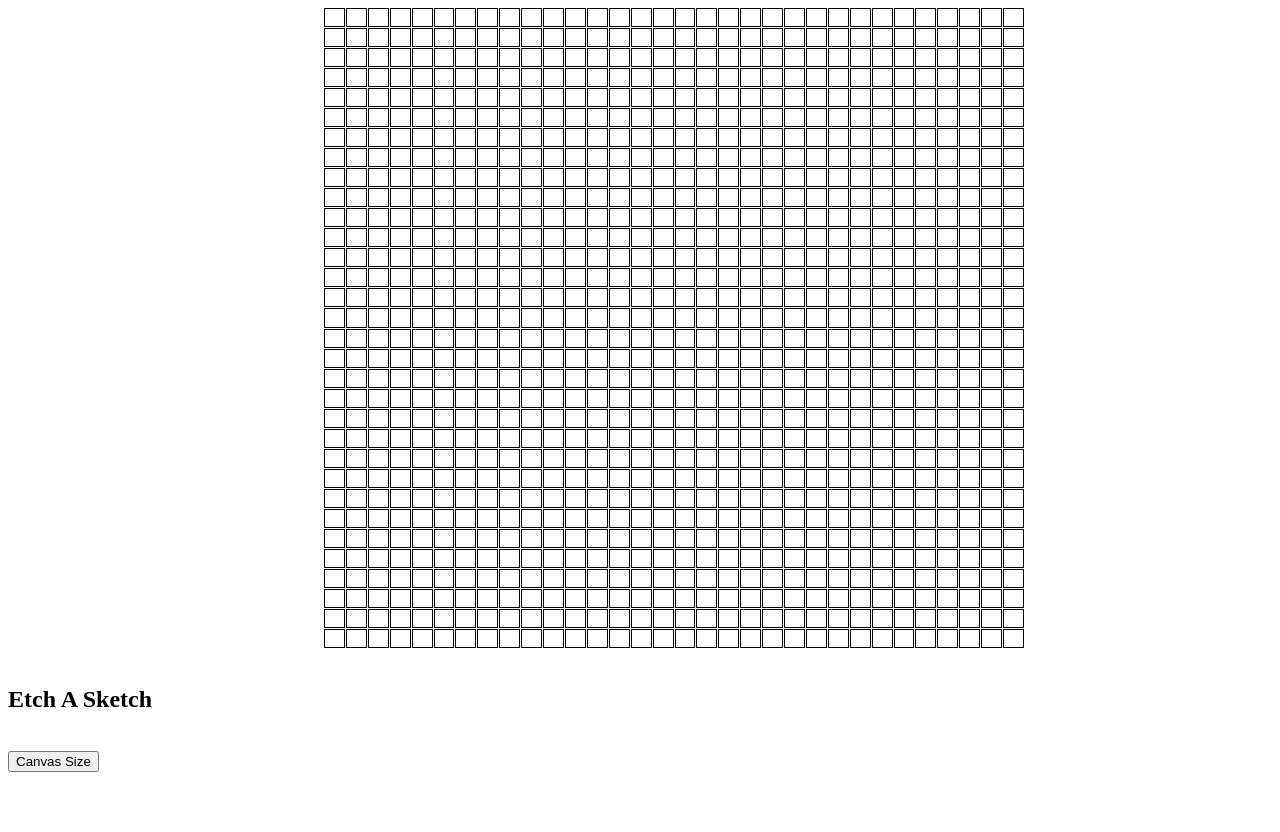
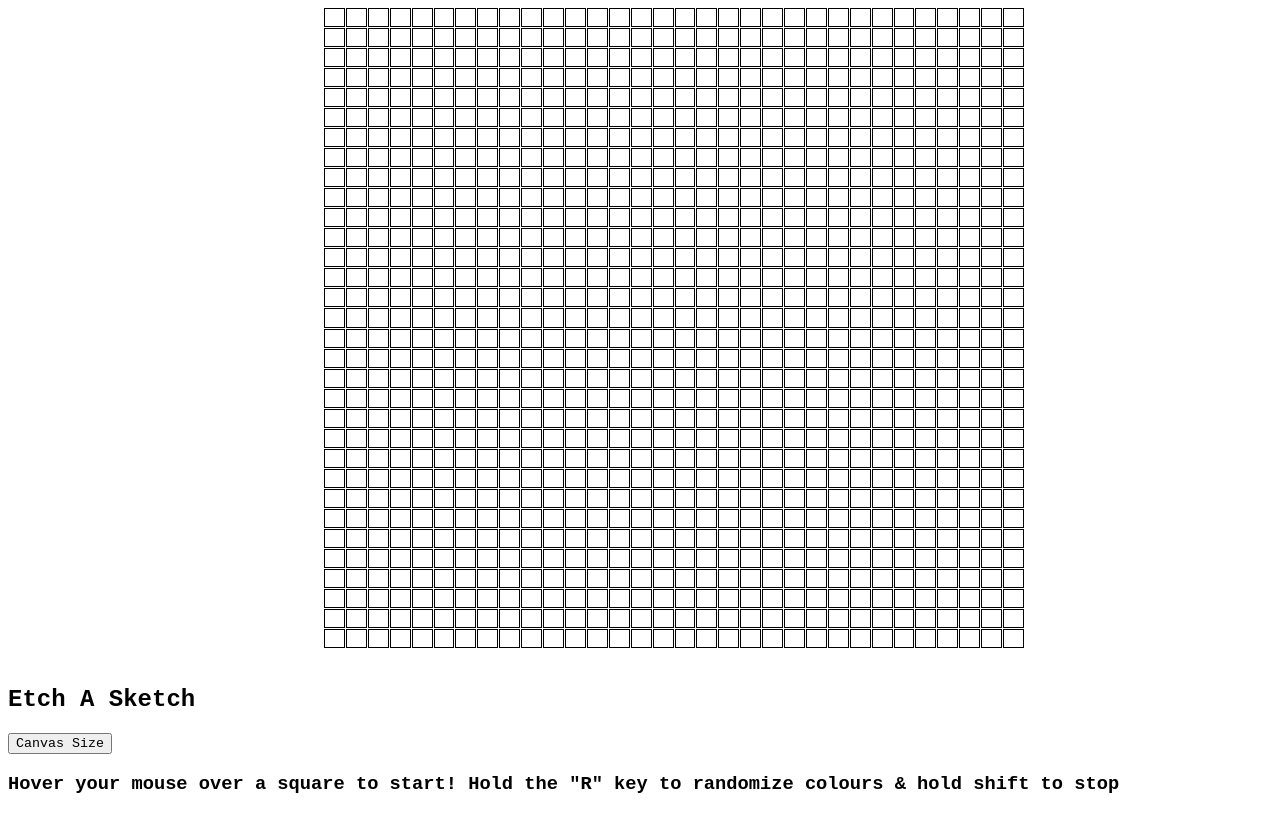
Before and after one commit to cjc545/odin_etch-a-sketch, a plain HTML site: page index.html in a window 1280 px wide. Before the commit the page ends 800 px from the top, so only its background shows below. Drawn offline with Linux system fonts and the light colour scheme.

Commit message:
Added text & styling

```diff
--- a/etch-a-sketch.js
+++ b/etch-a-sketch.js
@@ -27,8 +27,6 @@ function getItemListeners(){
     })
   }
 }
-
-
 
 canvasButton.addEventListener("click", canvasButtonFunctionality)
 
@@ -77,12 +75,12 @@ const randomHexColorCode = () => {
   window.onkeydown = function(e) {
     if(e.keyCode == 16)
       colour = "#FFFFF"
+    if(e.keyCode == 82)
+      colour = randomHexColorCode();
 
   }
   window.onkeyup = function(e) {
     if(e.keyCode == 16){
       colour = "#ffac09"
     }
-    if(e.keyCode == 82)
-      colour = randomHexColorCode();
   }
--- a/index.html
+++ b/index.html
@@ -10,8 +10,14 @@
 <body>
     <div class="container"></div>
     <br>
-    <h2>Etch A Sketch</h2>
+    <div class="Text">
+        <h2>Etch A Sketch</h2>
+        <button class="canvasSize">Canvas Size</button>
+        <h3>Hover your mouse over a square to start! Hold the "R" key to randomize colours & hold shift to stop</h3>
+    </div>
+
+
     <br>
-    <button class="canvasSize">Canvas Size</button>
+
 </body>
 </html>
--- a/style.css
+++ b/style.css
@@ -28,3 +28,7 @@ div.container{
     /* background-color: aliceblue; */
     /* padding: 10px; */
 }
+
+* {
+    font-family: 'Courier New', monospace;
+}
```
